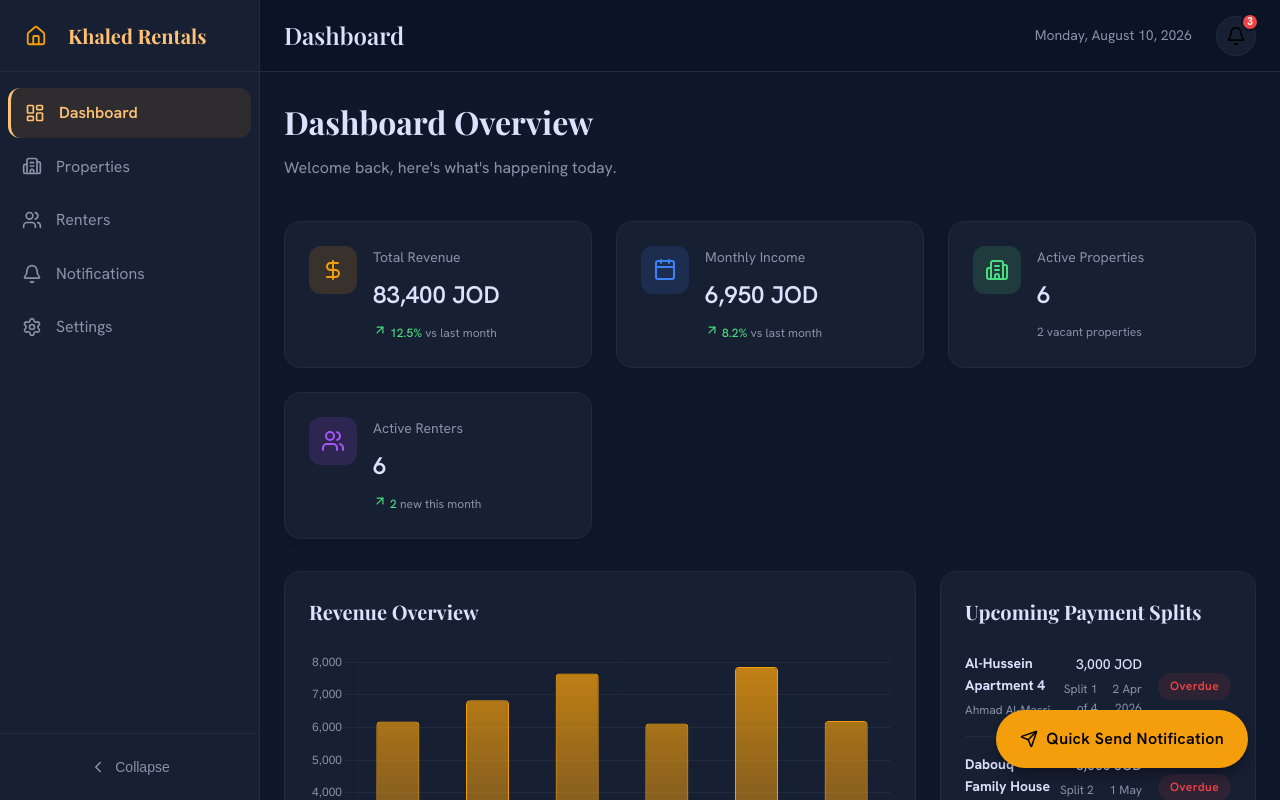
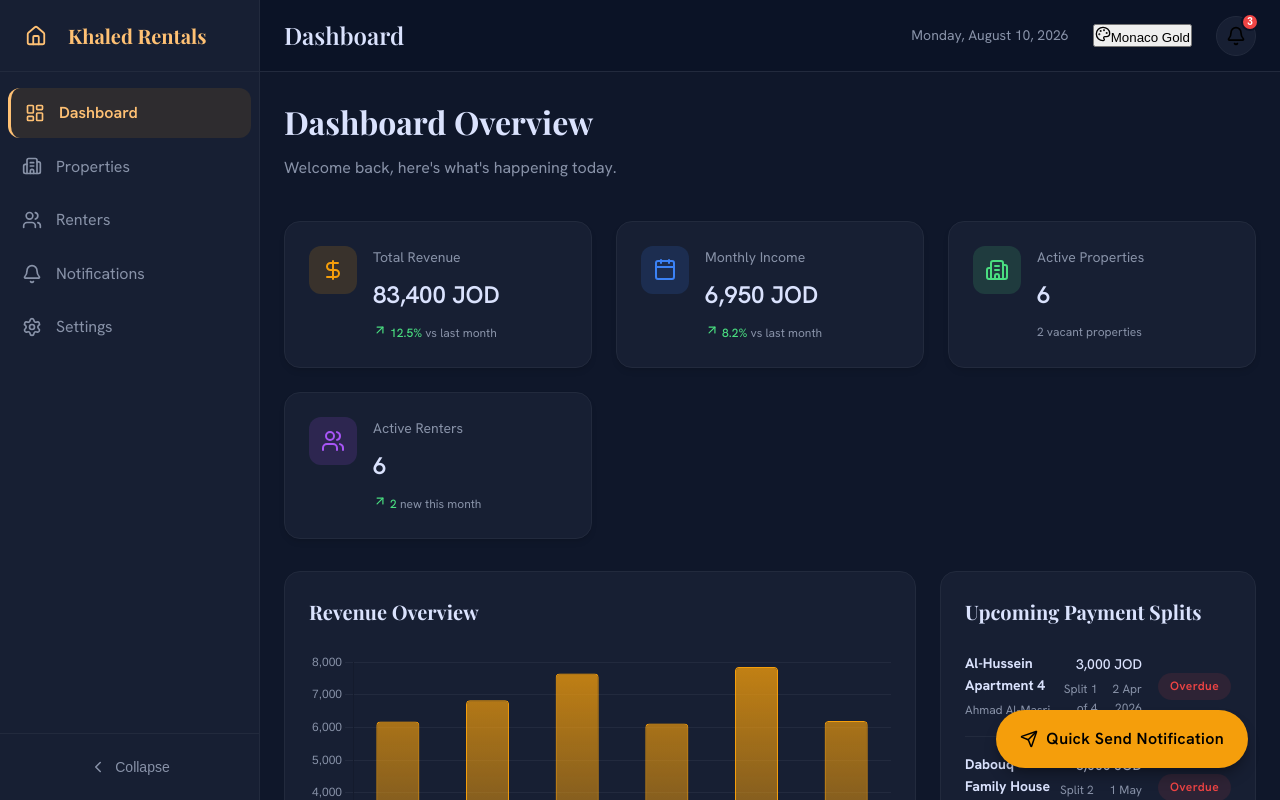
Before and after one commit to gboody37/khaled-rental, a Next.js app: page / in a window 1280 px wide. Built offline with nearby package versions, Linux system fonts and the light colour scheme.

Commit message:
Add live theme switcher for Monaco Obsidian vs Nordic Slate

```diff
--- a/src/components/AppLayout.js
+++ b/src/components/AppLayout.js
@@ -13,7 +13,8 @@ import {
   X,
   ChevronLeft,
   ChevronRight,
-  Menu
+  Menu,
+  Palette
 } from 'lucide-react';
 import styles from './AppLayout.module.css';
 
@@ -21,11 +22,22 @@ export default function AppLayout({ children }) {
   const [isCollapsed, setIsCollapsed] = useState(false);
   const [isMobileOpen, setIsMobileOpen] = useState(false);
   const [mounted, setMounted] = useState(false);
+  const [theme, setTheme] = useState('obsidian');
   const pathname = usePathname();
 
   useEffect(() => {
     setMounted(true);
+    const savedTheme = localStorage.getItem('app_theme') || 'obsidian';
+    setTheme(savedTheme);
+    document.documentElement.setAttribute('data-theme', savedTheme);
   }, []);
+
+  const toggleTheme = () => {
+    const nextTheme = theme === 'obsidian' ? 'nordic' : 'obsidian';
+    setTheme(nextTheme);
+    localStorage.setItem('app_theme', nextTheme);
+    document.documentElement.setAttribute('data-theme', nextTheme);
+  };
 
   const toggleSidebar = () => {
     setIsCollapsed(!isCollapsed);
@@ -70,7 +82,7 @@ export default function AppLayout({ children }) {
       <aside className={`${styles.sidebar} ${isCollapsed ? styles.collapsed : ''} ${isMobileOpen ? styles.mobileOpen : ''}`}>
         <div className={styles.sidebarHeader}>
           <div className={styles.logo}>
-            <span className={styles.logoIcon}><Home size={22} color="#f59e0b" /></span>
+            <span className={styles.logoIcon}><Home size={22} color="var(--clr-primary)" /></span>
             {!isCollapsed && <span className={styles.logoText}>Khaled Rentals</span>}
           </div>
           <button className={styles.closeMobileBtn} onClick={toggleMobileSidebar}>
@@ -116,6 +128,17 @@ export default function AppLayout({ children }) {
 
           <div className={styles.topbarRight}>
             <span className={styles.currentDate}>{currentDate}</span>
+
+            {/* Live Theme Switcher */}
+            <button
+              onClick={toggleTheme}
+              className={styles.themeToggleBtn}
+              title="Click to switch between Monaco Obsidian and Nordic Slate themes"
+            >
+              <Palette size={16} />
+              <span>{theme === 'obsidian' ? 'Monaco Gold' : 'Nordic Bronze'}</span>
+            </button>
+
             <button className={styles.notificationBtn}>
               <Bell size={20} />
               <span className={styles.notificationBadge}>3</span>
```
